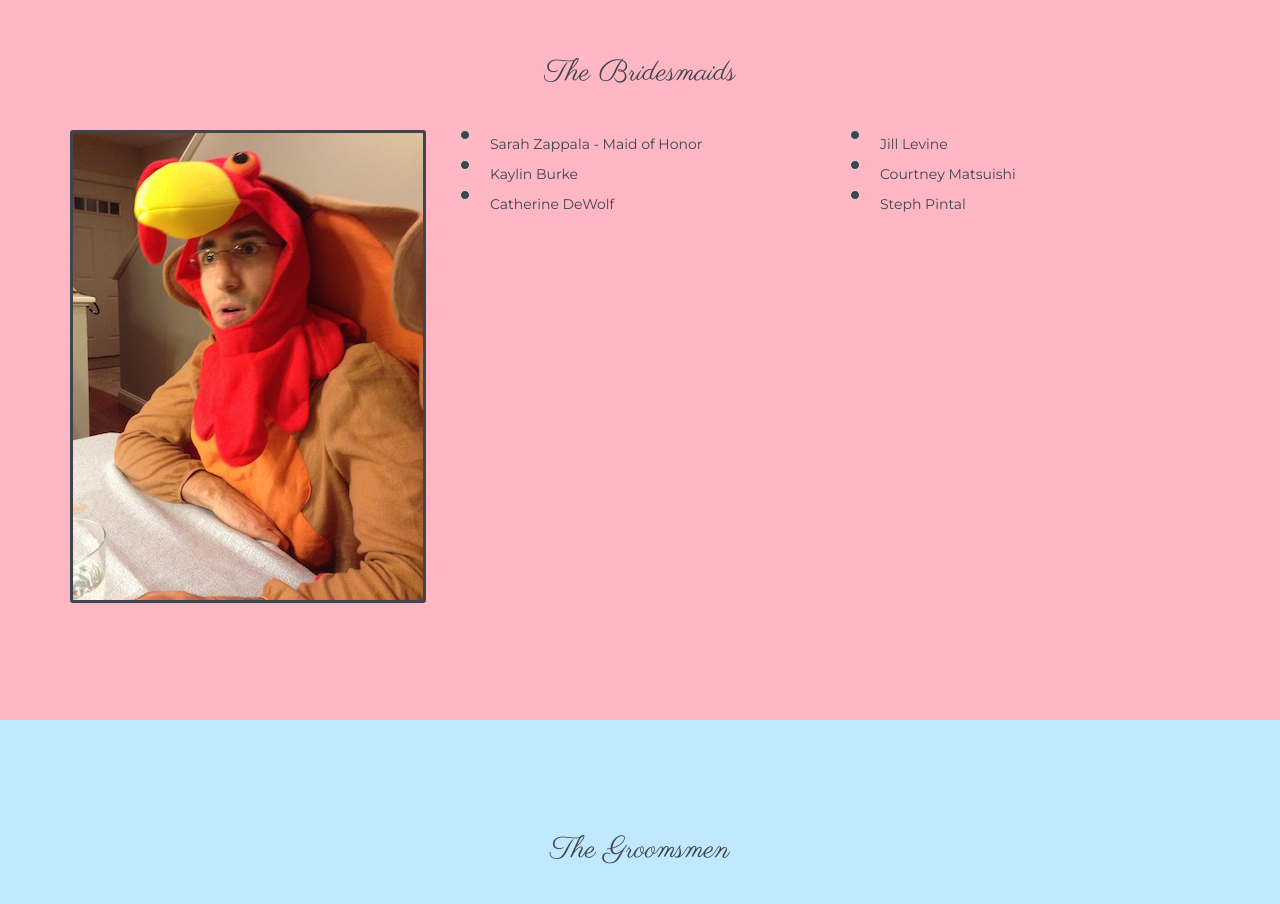
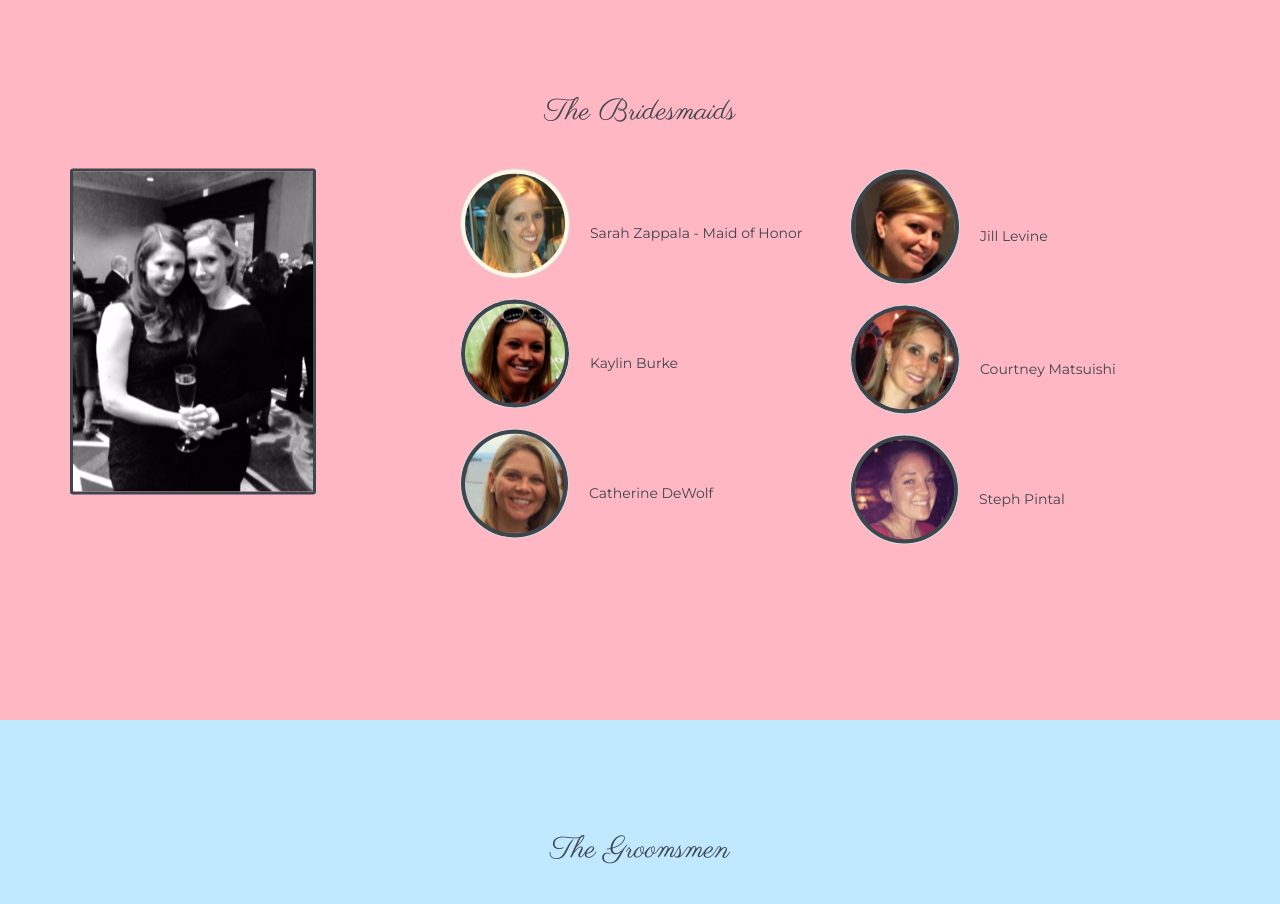
Before and after one commit to johndewolf/dewolfpackof2, a website: page index.html in a window 1280 px wide. Shown: the part 1680-2584 px from the top of the page. Drawn offline with nearby package versions, Linux system fonts and the light colour scheme.

Commit message:
update to photos

```diff
--- a/index.html
+++ b/index.html
@@ -24,7 +24,8 @@
 
         <section id="home">
           <div class="container">
-            <div class="row">
+            <div class="r
+            ow">
               <div class="col-sm-12 text-center">
                 <h1 class="extra-margin-bottom">These kids are getting married!</h1>
               </div>
@@ -77,20 +78,20 @@
             </div>
             <div class="row">
               <div class="col-sm-4 featureImage" id="bridesmaidsFeature">
-              <img src="img/matt-dewolf.jpg" />
+              <img src="img/sarah-zappala.jpg" />
             </div>
               <div class="col-sm-4">
                 <ul>
-                  <li id=""><img src="" class="thumbnail weddingPartyMember" /><span class="weddingPartyMember">Sarah Zappala - Maid of Honor</li>
-                  <li id=""><img src="" class="thumbnail weddingPartyMember" /><span class="weddingPartyMember">Kaylin Burke</li>
-                  <li id=""><img src="" class="thumbnail weddingPartyMember" /><span class="weddingPartyMember">Catherine DeWolf</li>
+                  <li id="sarah-zappala"><img src="img/sarah-thumbnail.png" class="thumbnail weddingPartyMember active" /><span class="weddingPartyMember">Sarah Zappala - Maid of Honor</li>
+                  <li id="kaylin-burke"><img src="img/kay-thumbnail.jpg" class="thumbnail weddingPartyMember" /><span class="weddingPartyMember">Kaylin Burke</li>
+                  <li id="kate-dewolf"><img src="img/kate-thumbnail.jpg" class="thumbnail weddingPartyMember" /><span class="weddingPartyMember">Catherine DeWolf</li>
                 </ul>
               </div>
               <div class="col-sm-4">
                  <ul>
-                  <li id=""><img src="" class="thumbnail weddingPartyMember" /><span class="weddingPartyMember">Jill Levine</li>
-                  <li id=""><img src="" class="thumbnail weddingPartyMember" /><span class="weddingPartyMember">Courtney Matsuishi</li>
-                  <li id=""><img src="" class="thumbnail weddingPartyMember" /><span class="weddingPartyMember">Steph Pintal</li>
+                  <li id="jill-levine"><img src="img/jill-thumbnail.png" class="thumbnail weddingPartyMember" /><span class="weddingPartyMember">Jill Levine</li>
+                  <li id="coutney-matsuishi"><img src="img/court-thumbnail.png" class="thumbnail weddingPartyMember" /><span class="weddingPartyMember">Courtney Matsuishi</li>
+                  <li id="steph-pintal"><img src="img/steph-thumbnail.jpg" class="thumbnail weddingPartyMember" /><span class="weddingPartyMember">Steph Pintal</li>
                 </ul>
               </div>
             </div>
```
Also changed, not shown: img/court-thumbnail.png (added), img/court-thumnail.png (added), img/coutney-matsuishi.jpg (added), img/jill-levine.JPG (added), img/jill-thumbnail.png (added), img/kate-dewolf.jpg (added), img/kate-thumbnail.jpg (added), img/kay-thumbnail.jpg (added), img/kaylin-burke.jpg (added), img/sarah-thumbnail.png (added), img/sarah-zappala.JPG (added), img/steph-pintal.JPG (added), img/steph-thumbnail.jpg (added).
